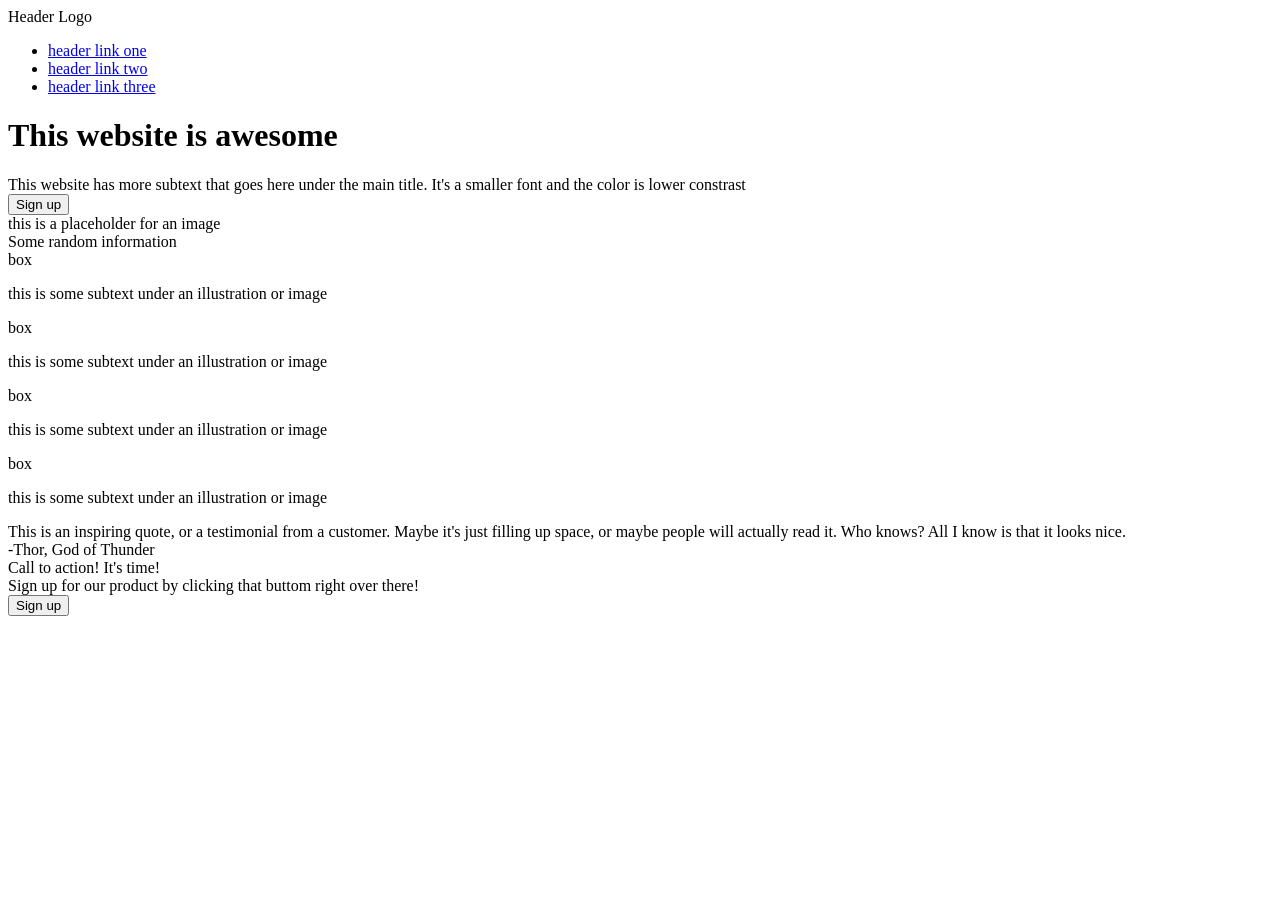
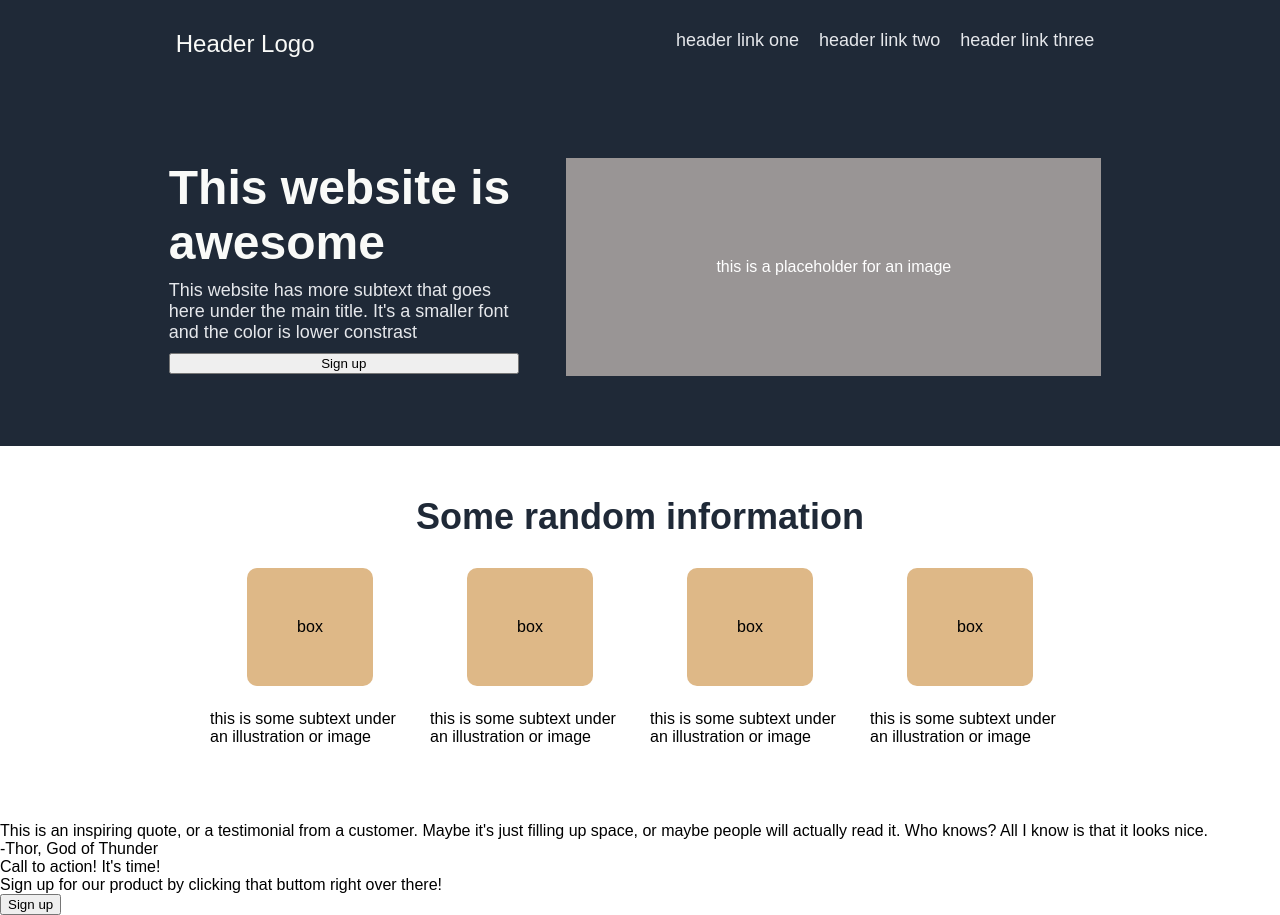
Before and after one commit to erickkahinga/landing-page, a plain HTML site: page index.html in a window 1280 px wide. Before the commit the page ends 800 px from the top, so only its background shows below. Drawn offline with Linux system fonts and the light colour scheme.

Commit message:
Modify index and add to style
In index.html I added more div tags to have more anchor points
for styling. I also added code to style the header, top and middle1
sections of the html.

```diff
--- a/index.html
+++ b/index.html
@@ -19,12 +19,14 @@
         </div>
 
         <div class="top">
-            <h1>This website is awesome</h1>
-            <div class="topText">
-                This website has more subtext that goes here under
-                the main title. It's a smaller font and the color is lower constrast
+            <div class="textSec">
+                <div class="heroText">This website is awesome</div>
+                <div class="topText">
+                    This website has more subtext that goes here under
+                    the main title. It's a smaller font and the color is lower constrast
+                </div>
+                <button>Sign up</button>
             </div>
-            <button>Sign up</button>
             <div class="image">this is a placeholder for an image</div>
         </div>
 
--- a/style.css
+++ b/style.css
@@ -0,0 +1,108 @@
+body {
+    display: flex;
+    flex-direction: column;
+    font-family: sans-serif;
+    margin: 0;
+    padding: 0;
+}
+
+.header {
+    display: flex;
+    justify-content: space-around;
+    padding: 30px 0px;
+    background: #1f2937;
+    flex-wrap: wrap;
+}
+
+.logo {
+    font-size: 24px;
+    color: #f9faf8;
+}
+
+a {
+    font-size: 18px;
+    text-decoration: none;
+    padding: 0px 10px;
+    color: #e5e7eb;
+}
+
+ul {
+    list-style-type: none;
+    margin: 0;
+    padding: 0;
+    display: flex;
+}
+
+.top {
+    display: flex;
+    justify-content: space-around;
+    align-items: center;
+    background: #1f2937;
+    flex-wrap: wrap;
+    padding: 50px 150px;
+}
+
+.image {
+    background: rgb(153, 149, 149);
+    padding: 100px 150px;
+    margin: 20px;
+    color: white;
+}
+
+.textSec {
+    display: flex;
+    flex-direction: column;
+    flex: 0 1 350px;
+    margin: 10px;
+    gap: 10px;
+}
+
+.textSec .heroText {
+    font-size: 48px;
+    font-weight: bolder;
+    color: #f9faf8;
+}
+
+.textSec .topText {
+    color: #e5e7eb;
+    font-size: 18px;
+}
+
+.middle1 {
+    display: flex;
+    flex-direction: column;
+    align-items: center;
+    gap: 20px;
+    padding: 50px;
+    flex-wrap: wrap;
+}
+
+.middle1Text {
+    font-size: 36px;
+    font-weight: bold;
+    color: #1f2937
+}
+
+.allCards {
+    display: flex;
+    justify-content: center;
+    align-items: center;
+    flex-wrap: wrap;
+}
+
+.card {
+    display: flex;
+    flex-direction: column;
+    justify-content: center;
+    align-items: center;
+    flex-wrap: wrap;
+    gap: 8px;
+    padding: 10px;
+    flex: 0 1 200px;
+}
+
+.cardImg {
+    background: burlywood;
+    padding: 50px;
+    border-radius: 10px;
+}
```
